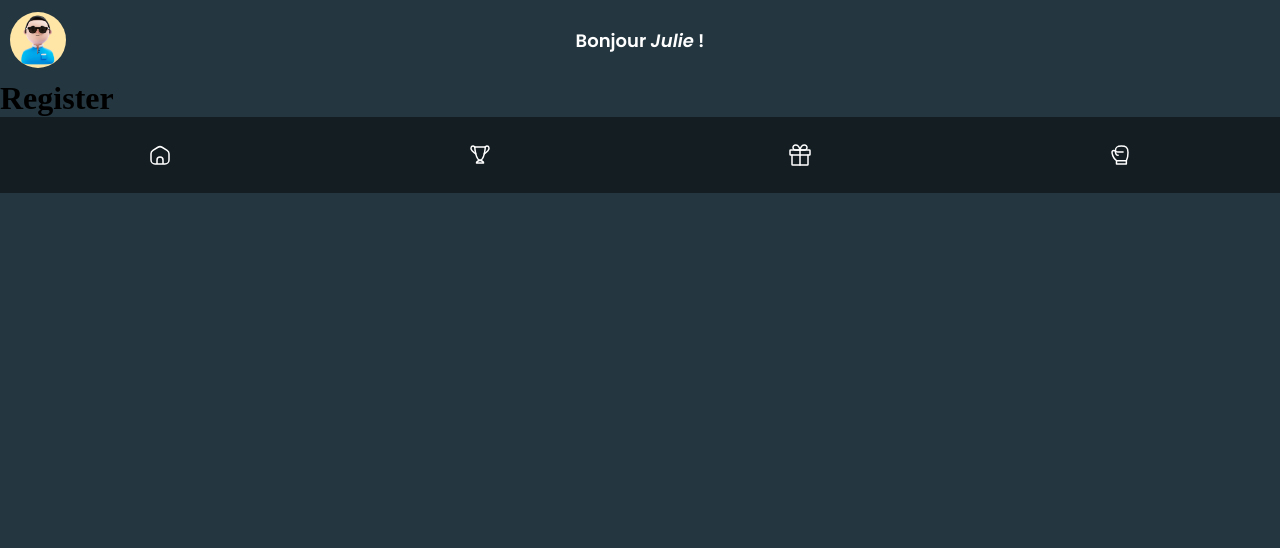
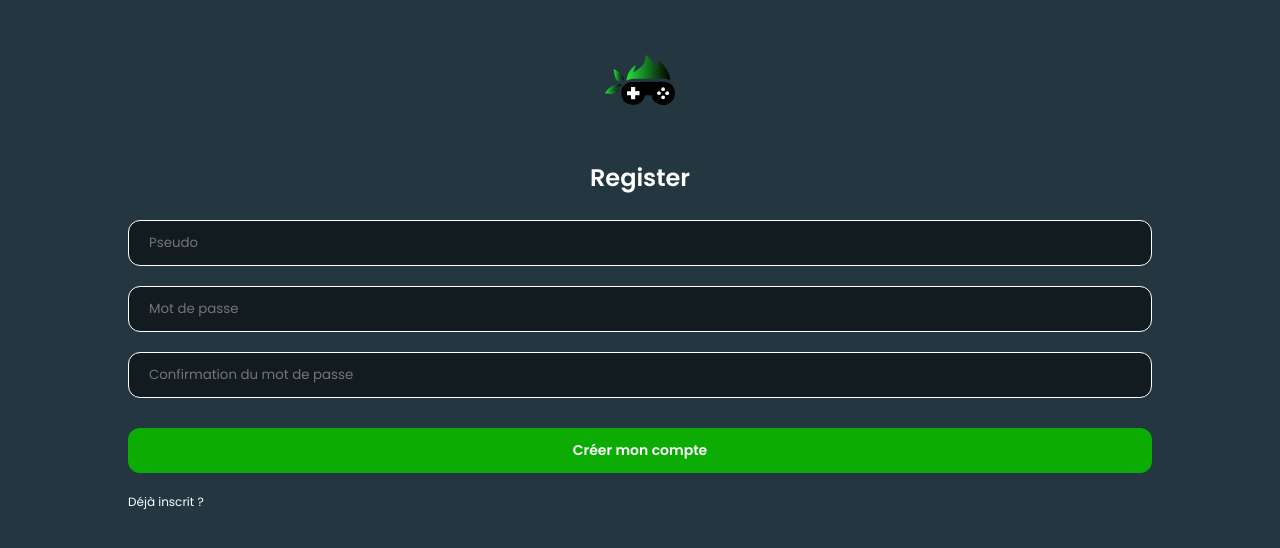
Before and after one commit to azat44/ImpactPlay, a React (Vite) app: page /register in a window 1280 px wide. Shown: the top 548 px of the page. Built offline with nearby package versions, Linux system fonts and the light colour scheme.

Commit message:
ttçapourça

```diff
--- a/src/App.jsx
+++ b/src/App.jsx
@@ -6,6 +6,7 @@ import Home from "./pages/Home";
 import Recompenses from "./pages/Recompenses";
 import Register from "./pages/Register";
 import Defi from "./pages/Defi";
+import Login from "./pages/Login";
 
 const App = () => {
   return (
@@ -16,6 +17,7 @@ const App = () => {
         <Route path="/classement" element={<Classement />} />
         <Route path="/" element={<Home />} />
         <Route path="/register" element={<Register />} />
+        <Route path="/login" element={<Login />} />
         <Route path="/defis" element={<Defi />} />
       </Routes>
       <Footer />
--- a/src/components/footer/Footer.jsx
+++ b/src/components/footer/Footer.jsx
@@ -2,6 +2,13 @@ import { Link } from 'react-router-dom';
 import styles from './Footer.module.css';
 
 const Footer = () => {
+  const token = localStorage.getItem('token')
+  if (!token){
+      return(<footer>
+          {/* <p>rrr</p> */}
+      </footer>)
+  }
+
   return (
     <nav className={styles.footermenu}>
       <Link to="/">
--- a/src/components/header/Header.jsx
+++ b/src/components/header/Header.jsx
@@ -1,14 +1,23 @@
+import React from 'react';
 import styles from './Header.module.css';
 
 const Header = () => {
-    return (
-        <header>
-            <div className={styles.headerContainer}>
-                <img className={styles.avatarProfile} src="avatar.jpg"/>
-                <p>Bonjour <span>Julie</span> !</p>
-            </div>
-        </header>
-    )
-}
+    const token = localStorage.getItem('token')
+    if (!token){
+        return(<header className={styles.bahOui}>
+            {/* <p>rrr</p> */}
+            <img className={styles.logoHeader} src='logo_original.svg'/>
+        </header>)
+    }
+    const username = localStorage.getItem('username'); // Récupérer le nom d'utilisateur
+  return (
+    <header>
+      <div className={styles.headerContainer}>
+        <img className={styles.avatarProfile} src="avatar.jpg" alt="Profile Avatar" />
+        <p>Bonjour <span>{username}</span> !</p>
+      </div>
+    </header>
+  );
+};
 
 export default Header;
--- a/src/components/header/Header.module.css
+++ b/src/components/header/Header.module.css
@@ -26,3 +26,12 @@ header {
 .headerContainer p span {
     font-style: var(--italic-font);
 }
+.bahOui {
+    height: 20vh;
+    display: flex;
+    align-items: center;
+    justify-content: center;
+}
+.logoHeader {
+    height: 50px;
+}
--- /dev/null
+++ b/src/pages/Login.jsx
@@ -0,0 +1,66 @@
+import { useState } from 'react';
+import axios from 'axios';
+import { useNavigate } from 'react-router-dom';
+import styles from './Login.module.css';
+
+const Login = () => {
+  const [username, setUsername] = useState('');
+  const [password, setPassword] = useState('');
+  const navigate = useNavigate();
+
+  const handleUsernameChange = (event) => {
+    setUsername(event.target.value);
+  };
+
+  const handlePasswordChange = (event) => {
+    setPassword(event.target.value);
+  };
+
+  const handleSubmit = async (event) => {
+    event.preventDefault();
+
+    try {
+      const response = await axios.post('http://localhost:3000/login', {
+        username: username,
+        password: password,
+      });
+
+      localStorage.setItem('token', response.data.token);
+      localStorage.setItem('username', username); // Stocker le nom d'utilisateur
+
+      setUsername('');
+      setPassword('');
+
+      navigate('/'); // Rediriger vers la page principale après connexion réussie
+    } catch (error) {
+      console.error('Erreur lors de la connexion:', error);
+      // Gérer les erreurs ici
+    }
+  };
+
+  return (
+    <section>
+      <h1 className={styles.LoginTitle}>Se connecter</h1>
+      <form className={styles.formLogin} onSubmit={handleSubmit}>
+        <input
+          className={styles.inputForm}
+          type="text"
+          placeholder="Pseudo"
+          value={username}
+          onChange={handleUsernameChange}
+        />
+        <input
+          className={styles.inputForm}
+          type="password"
+          placeholder="Mot de passe"
+          value={password}
+          onChange={handlePasswordChange}
+        />
+        <button className={styles.buttonForm}type="submit">Se connecter</button>
+      <a href='/register' className={styles.registerProut}>Pas encore de compte</a>
+      </form>
+    </section>
+  );
+};
+
+export default Login;
--- /dev/null
+++ b/src/pages/Login.module.css
@@ -0,0 +1,45 @@
+.LoginTitle {
+    font-family: var(--poppins-font);
+    text-align: center;
+    color: #fff;
+    font-weight: var(--bold-font);
+}
+.formLogin {
+    width: 80%;
+    margin: auto;
+    margin-top: 20px;
+    padding: 5px;
+    display: flex;
+    flex-direction: column;
+    gap: 20px;
+}
+.inputForm {
+    border: 1px solid #fff;
+    background-color: var(--black-color);
+    text-indent: 10px;
+    font-family: var(--poppins-font);
+    padding: 12px 10px;
+    border-radius: 12px;
+    color: #fff;
+}
+.inputForm:focus {
+    border: none;
+}
+.buttonForm {
+    margin-top: 10px;
+    font-family: var(--poppins-font);
+    color: #fff;
+    font-size: 14px;
+    font-weight: var(--bold-font);
+    border-radius: 12px;
+    padding: 12px 10px;
+    background-color: var(--green-color);
+    outline: none;
+    border: none;
+}
+.registerProut {
+    font-family: var(--poppins-font);
+    color: #fff;
+    font-size: 12px;
+    text-decoration: none;
+}
--- a/src/pages/Recompenses.jsx
+++ b/src/pages/Recompenses.jsx
@@ -1,4 +1,3 @@
-import React from 'react';
 import './Recompenses..css';
 
 const rewards = [
--- a/src/pages/Register.jsx
+++ b/src/pages/Register.jsx
@@ -1,9 +1,86 @@
+import { useState } from 'react';
+import axios from 'axios';
+import { useNavigate } from 'react-router-dom';
+import styles from './Login.module.css';
+
 
 const Register = () => {
+  const [password, setPassword] = useState('');
+  const [confirmPassword, setConfirmPassword] = useState('');
+  const [passwordsMatch, setPasswordsMatch] = useState(true);
+  const [username, setUsername] = useState('');
+  const navigate = useNavigate();
+  const handlePasswordChange = (event) => {
+    setPassword(event.target.value);
+  };
+  const handleUsernameChange = (event) => {
+    setUsername(event.target.value);
+  }
+
+  const handleConfirmPasswordChange = (event) => {
+    setConfirmPassword(event.target.value);
+  };
+  const handleSubmit = async (event) => {
+    event.preventDefault();
+
+
+    // Vérifier si les mots de passe correspondent
+    if (password !== confirmPassword) {
+      setPasswordsMatch(false);
+      return; // Arrêter la soumission du formulaire si les mots de passe ne correspondent pas
+    }
+
+    try {
+      // Envoyer la requête POST à l'API pour enregistrer l'utilisateur
+      const response = await axios.post('http://localhost:3000/register', {
+        username: username,
+        password: password,
+      });
+
+      console.log('Réponse de l\'API:', response.data);
+      // Réinitialiser les champs après soumission réussie (si nécessaire)
+      setPassword('');
+      setConfirmPassword('');
+      setPasswordsMatch(true);
+
+      navigate('/login');
+
+    } catch (error) {
+      console.error('Erreur lors de l\'enregistrement:', error);
+      // Gérer les erreurs ici, par exemple afficher un message à l'utilisateur
+    }
+  };
+
   return (
-    <div>
-      <h1>Register </h1>
-    </div>
+    <section>
+      <h1 className={styles.LoginTitle}>Register </h1>
+      <form className={styles.formLogin} onSubmit={handleSubmit}>
+        <input
+          className={styles.inputForm}
+          type="text"
+          placeholder="Pseudo"
+          value={username}
+          onChange={handleUsernameChange}
+        />
+        <input
+          className={styles.inputForm}
+          type="password"
+          placeholder="Mot de passe"
+          value={password}
+          onChange={handlePasswordChange}
+        />
+        <input
+          className={styles.inputForm}
+          type="password"
+          placeholder="Confirmation du mot de passe"
+          value={confirmPassword}
+          onChange={handleConfirmPasswordChange}
+        />
+        {!passwordsMatch && <p style={{ color: 'red' }}>Les mots de passe ne correspondent pas.</p>}
+        <button className={styles.buttonForm} type="submit">Créer mon compte</button>
+        <a className={styles.registerProut} href='/login'>Déjà inscrit ?</a>
+      </form>
+    </section>
   );
 };
 
```
